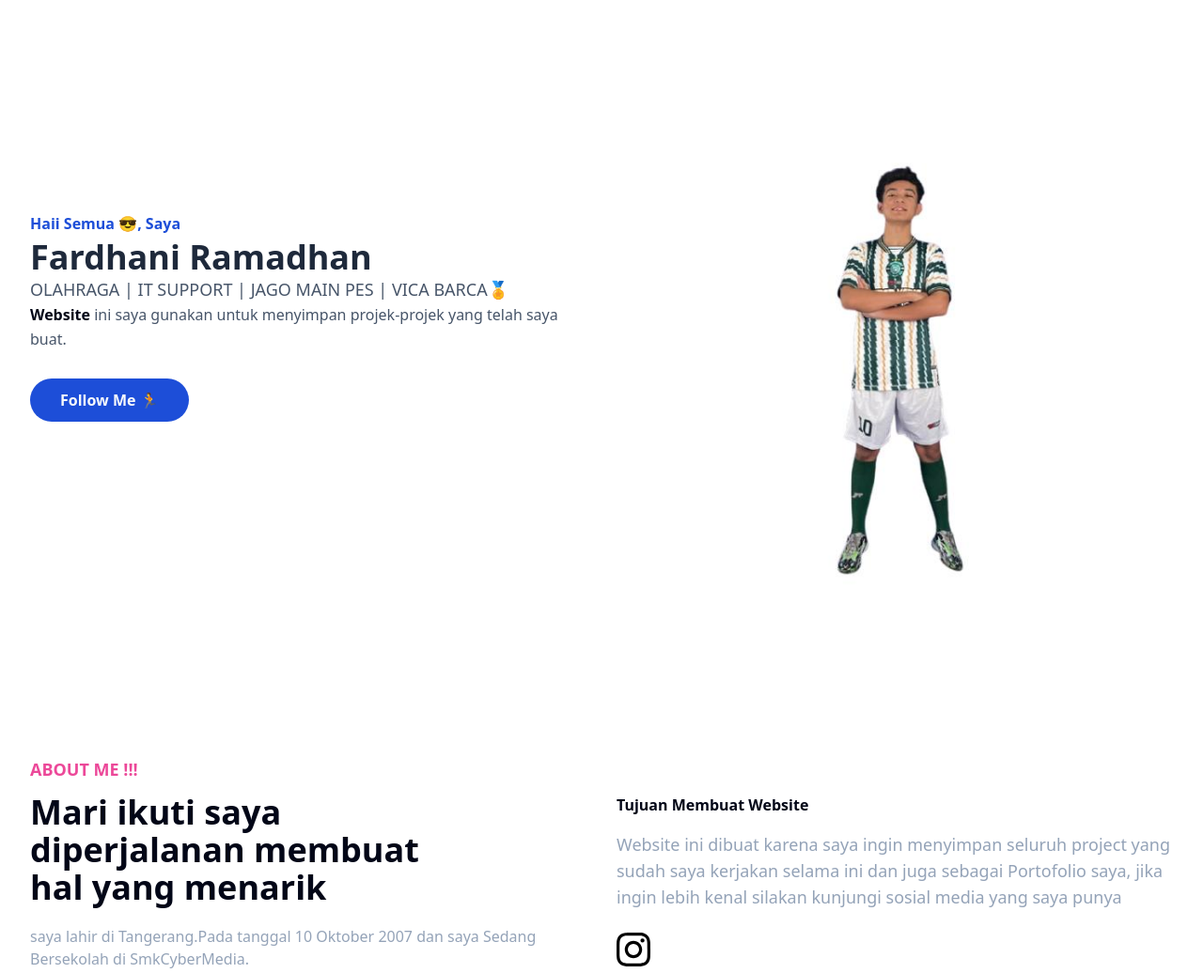
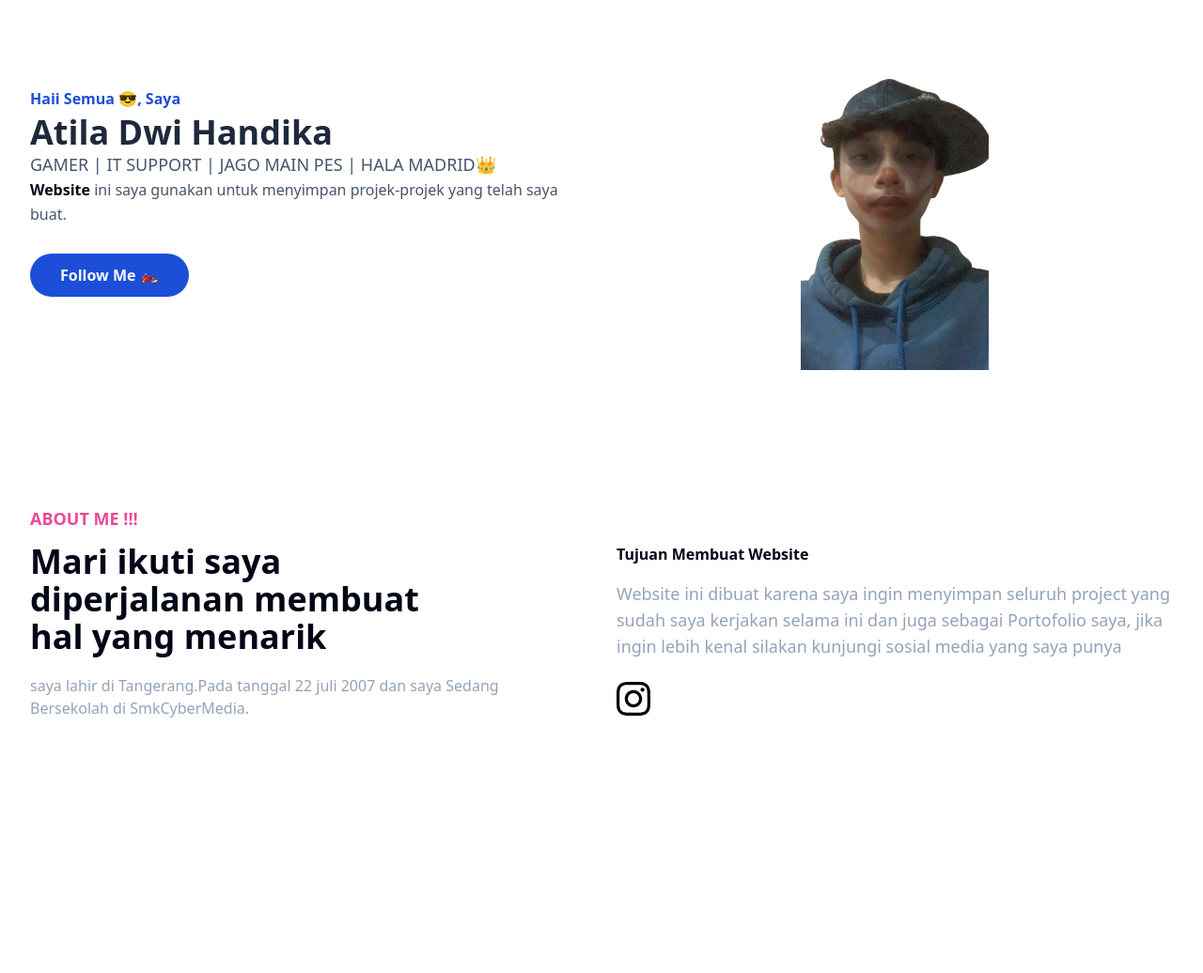
Before and after one commit to Blueskin227/ATILA-DWI-HANDIKA_XI_TJKT_3, a website: page index.html in a window 1280 px wide. Shown: the part 141-1177 px from the top of the page at 94% size. After the commit the page ends 1075 px from the top, so only its background shows below. Drawn offline with Linux system fonts and the light colour scheme.

Commit message:
first commit

```diff
--- a/index.html
+++ b/index.html
@@ -3,7 +3,7 @@
     <meta charset="UTF-8">
     <meta name="viewport" content="width=device-width, initial-scale=1.0">
     <link rel="stylesheet" href="./src/output.css">
-    <title>Portofolio | Fardhani Ramadhan</title>
+    <title>Portofolio | Atila Dwi Handika</title>
 </head>
 <body>
     <!-- HERO SECTION START -->
@@ -12,20 +12,20 @@
             <div class="flex flex-wrap">
                 <div class="w-full self-center px-4 lg:w-1/2">
                     <h1 class="text-blue-700 font-semibold text-base">Haii Semua 😎, Saya
-                      <span class="block font-bold text-slate-800 text-4xl mt-1">Fardhani Ramadhan</span>
+                      <span class="block font-bold text-slate-800 text-4xl mt-1">Atila Dwi Handika</span>
                     </h1>
-                    <h2 class="font-medium text-slate-600 text-lg"> OLAHRAGA | IT SUPPORT | JAGO MAIN PES | VICA BARCA🏅</h2>
+                    <h2 class="font-medium text-slate-600 text-lg"> GAMER | IT SUPPORT | JAGO MAIN PES | HALA MADRID👑</h2>
                     <p class="font-medium text-slate-600 mb-10 leading-relaxed">
                         <span class="font-bold text-slate-950">Website</span>
                         ini saya gunakan untuk menyimpan projek-projek yang telah saya buat.</p>
-                        <a href="https://www.instagram.com/frdhnirmdh" class="text-base font-semibold text-slate-50
+                        <a href="https://www.instagram.com/atilawdh_" class="text-base font-semibold text-slate-50
                          bg-blue-700 py-3 px-8 rounded-full hover:shadow-xl
                          hover:opacity-80 transition
-                          duration-300 ease-in-out">Follow Me 🏃</a>
+                          duration-300 ease-in-out">Follow Me 🏍️</a>
                 </div>
                 <div class="w-full self-end px-4 lg:w-1/2">
                     <div class="relative mt-10 lg:mt-9 lg:right-0 ">
-                        <img src="./srC/image/WhatsApp Image 2025-06-06 at 19.40.42_bc994ac4.jpg" alt="kazu" width="350px" class="max-w-full mx-auto">
+                        <img src="./src/image/IMG_0010.jpg" alt="kazu" width="200px" class="max-w-full mx-auto">
 
                         </span>
                     </div>
@@ -42,7 +42,7 @@
                     <div class="w-full px-4 mb-10 lg:w-1/2">
                         <h4 class="font-bold uppercase text-primary text-lg mb-3 ">About Me !!!</h4>
                         <h2 class="font-bold text-dark text-3x1 mb-5 max-w-md lg:text-4xl">Mari ikuti saya diperjalanan membuat hal yang menarik</h2>
-                        <p class="font-medium text-base text-secondary max-w-xl">saya lahir di Tangerang.Pada tanggal 10 Oktober 2007 dan saya Sedang Bersekolah di SmkCyberMedia. </p>
+                        <p class="font-medium text-base text-secondary max-w-xl">saya lahir di Tangerang.Pada tanggal 22 juli 2007 dan saya Sedang Bersekolah di SmkCyberMedia. </p>
                     </div>
                     <div class="w-full px-4 mb-10 lg:w-1/2">
                         <h3 class="font-bold text-dark text-2x1 mb-4 lg:text-3x1 lg:pt-10 ">Tujuan Membuat Website</h3>
```
